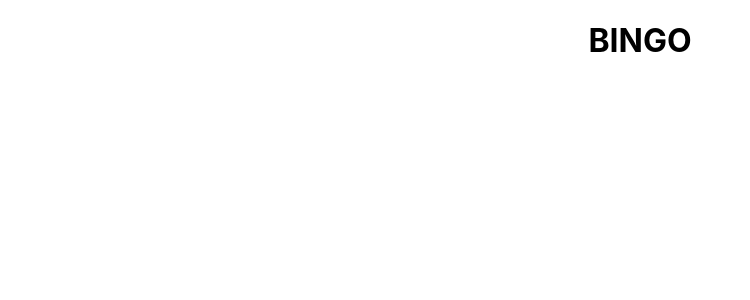
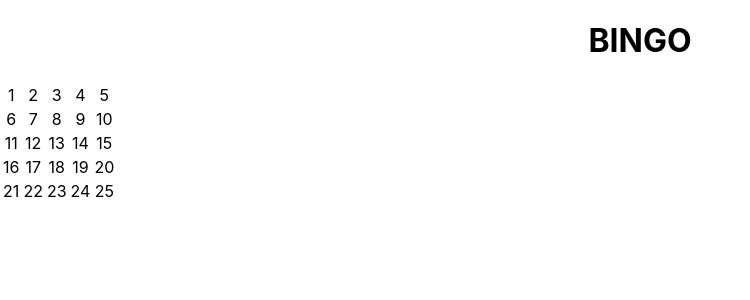
Before and after one commit to nabetama/bingo, a React (Create React App) app: page / in a window 1280 px wide. Shown: the top 300 px of the page, without its empty margins (0-750 px from the left). Built offline with nearby package versions, Linux system fonts and the light colour scheme.

Commit message:
display bingo map

```diff
--- a/src/App.tsx
+++ b/src/App.tsx
@@ -1,9 +1,9 @@
 import React from "react";
 import logo from "./logo.svg";
 import "./App.css";
+import { Blocks } from "./Blocks";
 
 import { BLOCKS } from "./data/blocks";
-import { Block } from "./Block";
 
 function App() {
   return (
@@ -11,6 +11,7 @@ function App() {
       <header></header>
       <main>
         <h1>BINGO</h1>
+        <Blocks data={BLOCKS} />
       </main>
     </div>
   );
--- /dev/null
+++ b/src/Blocks.tsx
@@ -0,0 +1,21 @@
+import React from "react";
+
+const Blocks: React.FC<{ data: string[][] }> = (props) => {
+  return (
+    <>
+      <table>
+        {props.data.map((blocks) => {
+          return (
+            <tr>
+              {blocks.map((block) => {
+                return <td>{block}</td>;
+              })}
+            </tr>
+          );
+        })}
+      </table>
+    </>
+  );
+};
+
+export { Blocks };
```
